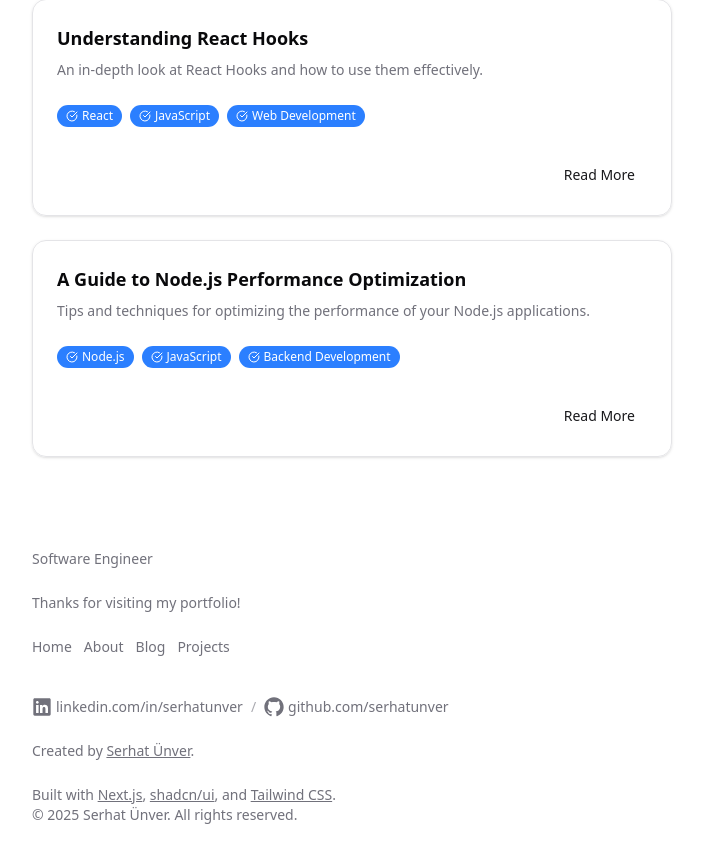
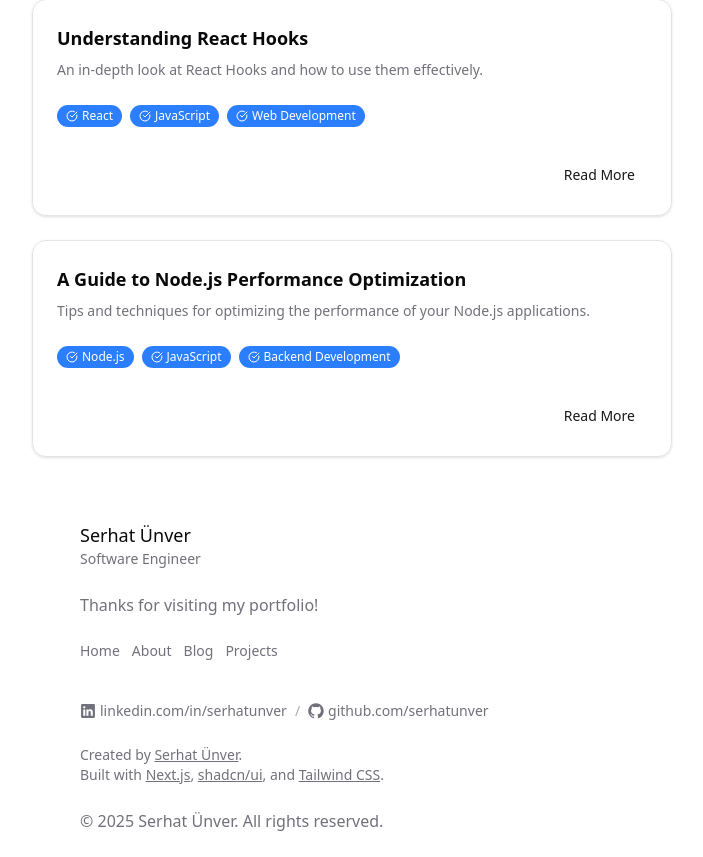
Before and after one commit to serhatunver/portfolio, a Next.js app: page /blog in a window 1280 px wide. Shown: the part 169-1026 px from the top of the page, without its empty margins (288-991 px from the left). Built offline with nearby package versions, Linux system fonts and the light colour scheme.

Commit message:
refactor: style refactor Footer

```diff
--- a/components/layout/Footer.tsx
+++ b/components/layout/Footer.tsx
@@ -2,12 +2,12 @@ import Link from 'next/link';
 
 export function Footer() {
   return (
-    <footer className="w-full flex flex-col space-y-6 mx-auto max-w-2xl bg-background px-4 py-6 text-sm text-muted-foreground backdrop-blur-sm">
+    <footer className="w-full flex flex-col space-y-6 mx-auto max-w-xl bg-background px-4 py-6 text-sm text-muted-foreground backdrop-blur-sm">
       <section>
-        <div className="font-medium text-xl text-white">Serhat Ünver</div>
+        <div className="font-medium text-lg text-foreground">Serhat Ünver</div>
         <div>Software Engineer</div>
       </section>
-      <section>Thanks for visiting my portfolio!</section>
+      <section className="text-base">Thanks for visiting my portfolio!</section>
       <section>
         <nav className="flex flex-col sm:flex-row gap-3 mb-4">
           <Link href="/" className="hover:text-foreground transition-colors">
@@ -46,7 +46,7 @@ export function Footer() {
             viewBox="0 0 15 15"
             fill="none"
             xmlns="http://www.w3.org/2000/svg"
-            className="w-5 h-5"
+            className="w-4 h-4"
           >
             <path
               d="M2 1C1.44772 1 1 1.44772 1 2V13C1 13.5523 1.44772 14 2 14H13C13.5523 14 14 13.5523 14 13V2C14 1.44772 13.5523 1 13 1H2ZM3.05 6H4.95V12H3.05V6ZM5.075 4.005C5.075 4.59871 4.59371 5.08 4 5.08C3.4063 5.08 2.925 4.59871 2.925 4.005C2.925 3.41129 3.4063 2.93 4 2.93C4.59371 2.93 5.075 3.41129 5.075 4.005ZM12 8.35713C12 6.55208 10.8334 5.85033 9.67449 5.85033C9.29502 5.83163 8.91721 5.91119 8.57874 6.08107C8.32172 6.21007 8.05265 6.50523 7.84516 7.01853H7.79179V6.00044H6V12.0047H7.90616V8.8112C7.8786 8.48413 7.98327 8.06142 8.19741 7.80987C8.41156 7.55832 8.71789 7.49825 8.95015 7.46774H9.02258C9.62874 7.46774 10.0786 7.84301 10.0786 8.78868V12.0047H11.9847L12 8.35713Z"
@@ -70,7 +70,7 @@ export function Footer() {
             viewBox="0 0 15 15"
             fill="none"
             xmlns="http://www.w3.org/2000/svg"
-            className="w-5 h-5"
+            className="w-4 h-4"
           >
             <path
               d="M7.49933 0.25C3.49635 0.25 0.25 3.49593 0.25 7.50024C0.25 10.703 2.32715 13.4206 5.2081 14.3797C5.57084 14.446 5.70302 14.2222 5.70302 14.0299C5.70302 13.8576 5.69679 13.4019 5.69323 12.797C3.67661 13.235 3.25112 11.825 3.25112 11.825C2.92132 10.9874 2.44599 10.7644 2.44599 10.7644C1.78773 10.3149 2.49584 10.3238 2.49584 10.3238C3.22353 10.375 3.60629 11.0711 3.60629 11.0711C4.25298 12.1788 5.30335 11.8588 5.71638 11.6732C5.78225 11.205 5.96962 10.8854 6.17658 10.7043C4.56675 10.5209 2.87415 9.89918 2.87415 7.12104C2.87415 6.32925 3.15677 5.68257 3.62053 5.17563C3.54576 4.99226 3.29697 4.25521 3.69174 3.25691C3.69174 3.25691 4.30015 3.06196 5.68522 3.99973C6.26337 3.83906 6.8838 3.75895 7.50022 3.75583C8.1162 3.75895 8.73619 3.83906 9.31523 3.99973C10.6994 3.06196 11.3069 3.25691 11.3069 3.25691C11.7026 4.25521 11.4538 4.99226 11.3795 5.17563C11.8441 5.68257 12.1245 6.32925 12.1245 7.12104C12.1245 9.9063 10.4292 10.5192 8.81452 10.6985C9.07444 10.9224 9.30633 11.3648 9.30633 12.0413C9.30633 13.0102 9.29742 13.7922 9.29742 14.0299C9.29742 14.2239 9.42828 14.4496 9.79591 14.3788C12.6746 13.4179 14.75 10.7025 14.75 7.50024C14.75 3.49593 11.5036 0.25 7.49933 0.25Z"
@@ -83,6 +83,7 @@ export function Footer() {
         </Link>
       </section>
       <section>
+        <div>
           Created by{' '}
           <a
             href="https://serhatunver.com"
@@ -93,8 +94,7 @@ export function Footer() {
             Serhat Ünver
           </a>
           .
-      </section>
-      <section>
+        </div>
         Built with{' '}
         <a
           href="https://nextjs.org/"
@@ -124,7 +124,9 @@ export function Footer() {
         </a>
         .
       </section>
+      <section className="text-base">
         © {new Date().getFullYear()} Serhat Ünver. All rights reserved.
+      </section>
     </footer>
   );
 }
```
Lines whose indentation alone changed are shown as unchanged.
